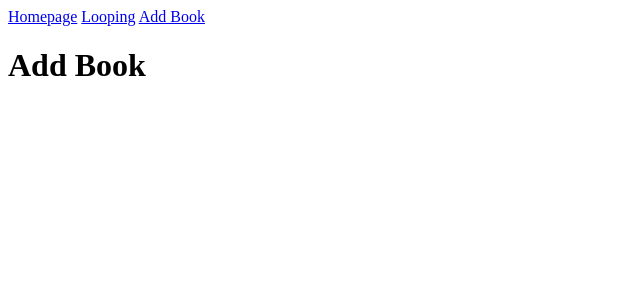
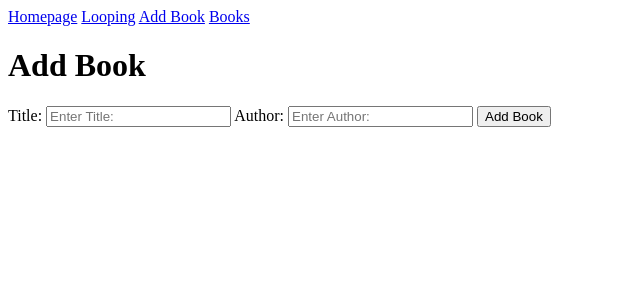
Before and after one commit to bward021/python_flask_playground, a Flask app: page /add-book in a window 1280 px wide. Shown: the top 300 px of the page, without its empty margins (0-640 px from the left). Run offline with Flask 2, Linux system fonts and the light colour scheme.

Commit message:
added ability to add books

```diff
--- a/app.py
+++ b/app.py
@@ -1,7 +1,9 @@
-from flask import Flask, render_template
+from flask import Flask, render_template, request
 from flask_sqlalchemy import SQLAlchemy
 from flask_marshmallow import Marshmallow
 import os
+
+from werkzeug.utils import redirect
 
 app = Flask(__name__)
 
@@ -27,9 +29,26 @@ booksSchema = BookSchema(many=True)
 def hello_world():
     return render_template('index.html')
 
-@ app.route('/add-book')
+@ app.route('/add-book', methods=['GET', 'POST'])
 def add_book():
-    return render_template('add-book.html')
+    if request.method == "POST":
+        title = request.form.get('title')
+        author = request.form.get('author')
+        new_book = Book(title=title, author=author)
+
+        db.session.add(new_book)
+        db.session.commit()
+
+        return redirect('/books')
+    else:
+        return render_template('add-book.html')
+
+@app.route('/books', methods=['GET'])
+def get_books():
+    all_books = Book.query.all()
+    print(all_books)
+    return render_template("books.html", books=all_books)
+
 
 @ app.route('/looping')
 def looping():
--- a/templates/add-book.html
+++ b/templates/add-book.html
@@ -2,7 +2,14 @@
 {% block title %}Add A Book{% endblock %}
 
 {% block content %}
-
 <h1>Add Book</h1>
 
+<form action="/add-book" method="POST">
+    <label for="title">Title:</label>
+    <input type="text" name="title" id="title" placeholder="Enter Title:  " autocomplete="off">
+    <label for="author">Author:</label>
+    <input type="text" name="author" id="author" placeholder="Enter Author:  ">
+    <input type="submit" value="Add Book">
+</form>
+
 {% endblock %}
--- a/templates/base.html
+++ b/templates/base.html
@@ -10,6 +10,7 @@
         <a href="/">Homepage</a>
         <a href="/looping">Looping</a>
         <a href="/add-book">Add Book</a>
+        <a href="/books">Books</a>
     </nav>
     {% block content %}{% endblock %}
 </body>
```
Also changed, not shown: templates/books.html (added, +10 -0 lines), app.sqlite.
